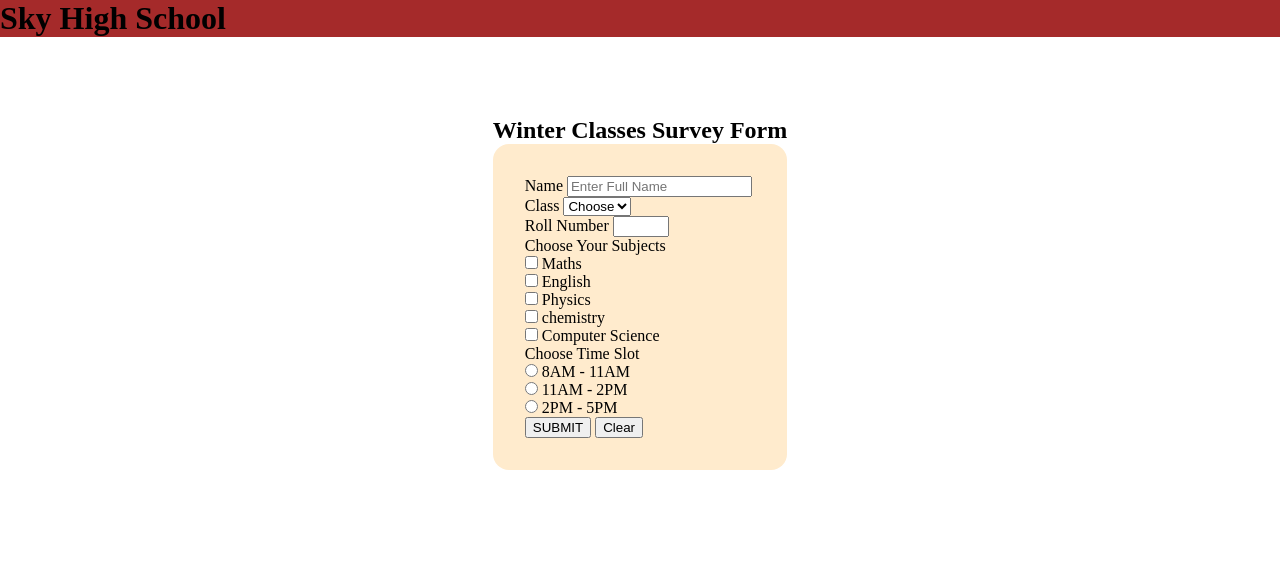
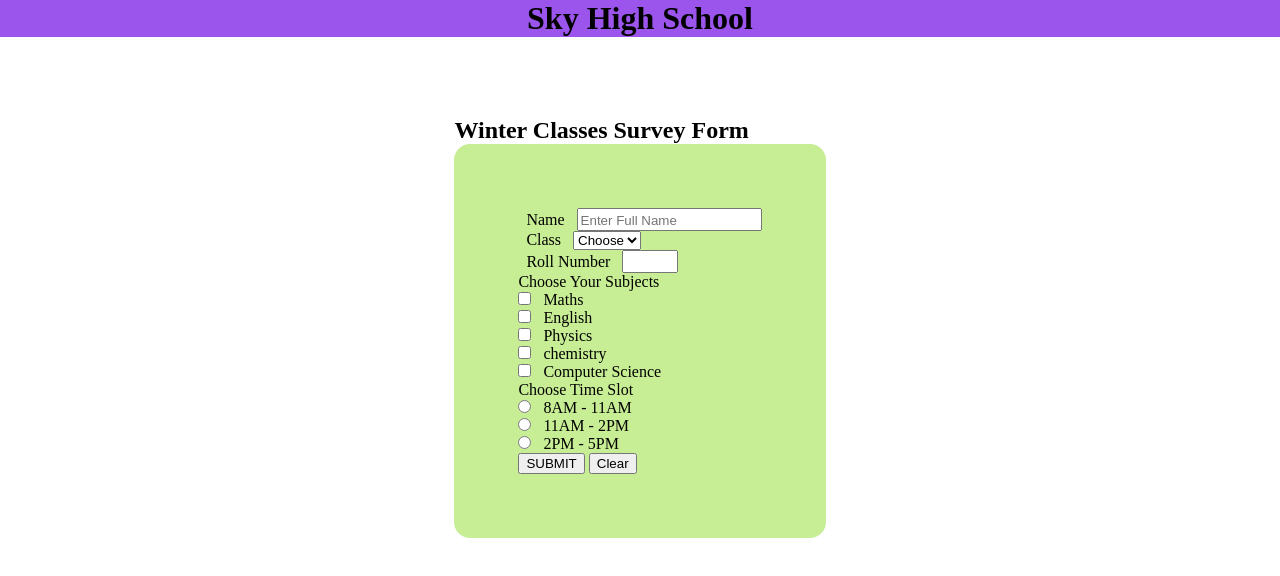
Before and after one commit to aditya6521/HTML-Projects-lev1x, a plain HTML site: page Survey Form/index.html in a window 1280 px wide. Drawn offline with Linux system fonts and the light colour scheme.

Commit message:
updated style m1x

```diff
--- a/Survey Form/style.css
+++ b/Survey Form/style.css
@@ -2,7 +2,9 @@
     margin:0;
 }
 header{
-    background-color: brown;
+    background-color: rgb(156, 85, 236);
+    text-align: center;
+
 }
 .wrapper{
     width:max-content;
@@ -10,8 +12,15 @@ header{
     padding: 5rem;
 }
 form{
-    padding: 2rem;
-    background-color: blanchedalmond;
+    padding: 4rem;
+    background-color: rgb(199, 238, 148);
     border-radius: 1rem;
+    text-align: left;
 
 }
+input{
+    padding-top: 0.2rem;
+}
+label{
+    padding: 0.5rem;
+}
```
